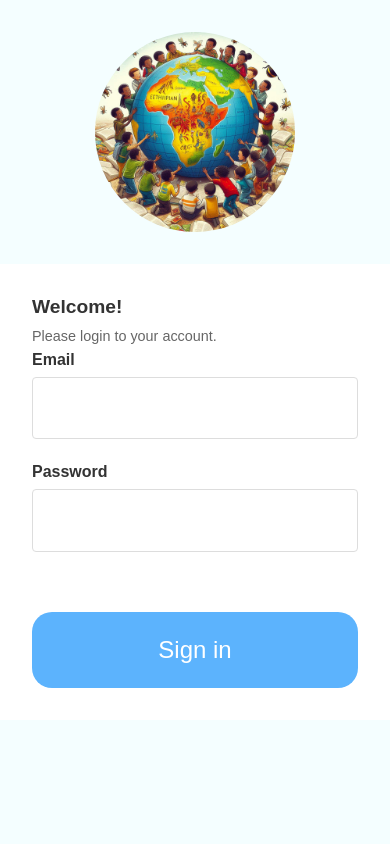
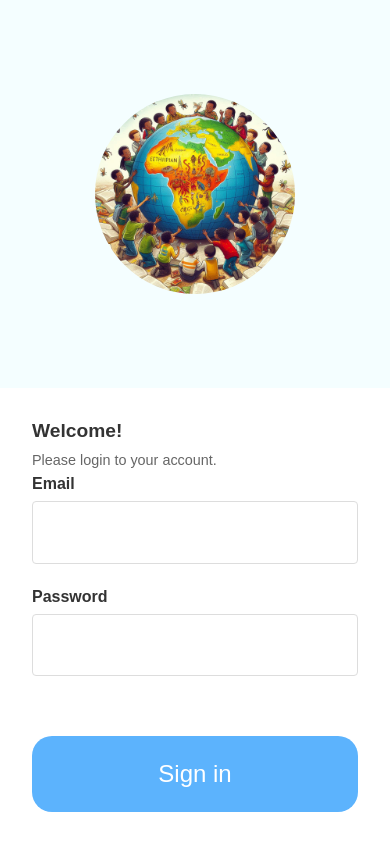
Before and after one commit to yosefbenti/Login.github.io, a plain HTML site: page index.html in a window 390 px wide. Drawn offline with Linux system fonts and the light colour scheme.

Commit message:
edit the view

```diff
--- a/loginstyle.css
+++ b/loginstyle.css
@@ -22,22 +22,22 @@ body {
     display: flex;
     width: 100%;
     height: 100%;
-    flex-direction: column; /* Stack left and right columns vertically on small screens */
 }
 
 .left, .right {
     display: flex;
     justify-content: center;
     align-items: center;
-    flex: 1;
 }
 
 .left {
+    flex: 1.5;
     background-color: #f4feff;
     padding: 3em;
 }
 
 .right {
+    flex: 1;
     background-color: white;
     padding: 3em;
     display: flex;
@@ -140,8 +140,7 @@ form .email input:focus, form .emailpassword input:focus {
     }
 
     .left, .right {
-        flex: none; /* Allow content to resize properly */
-        width: 100%;
+        width: 100%; /* Ensure full width on smaller screens */
         padding: 2em; /* Adjust padding for smaller screens */
     }
 
```
